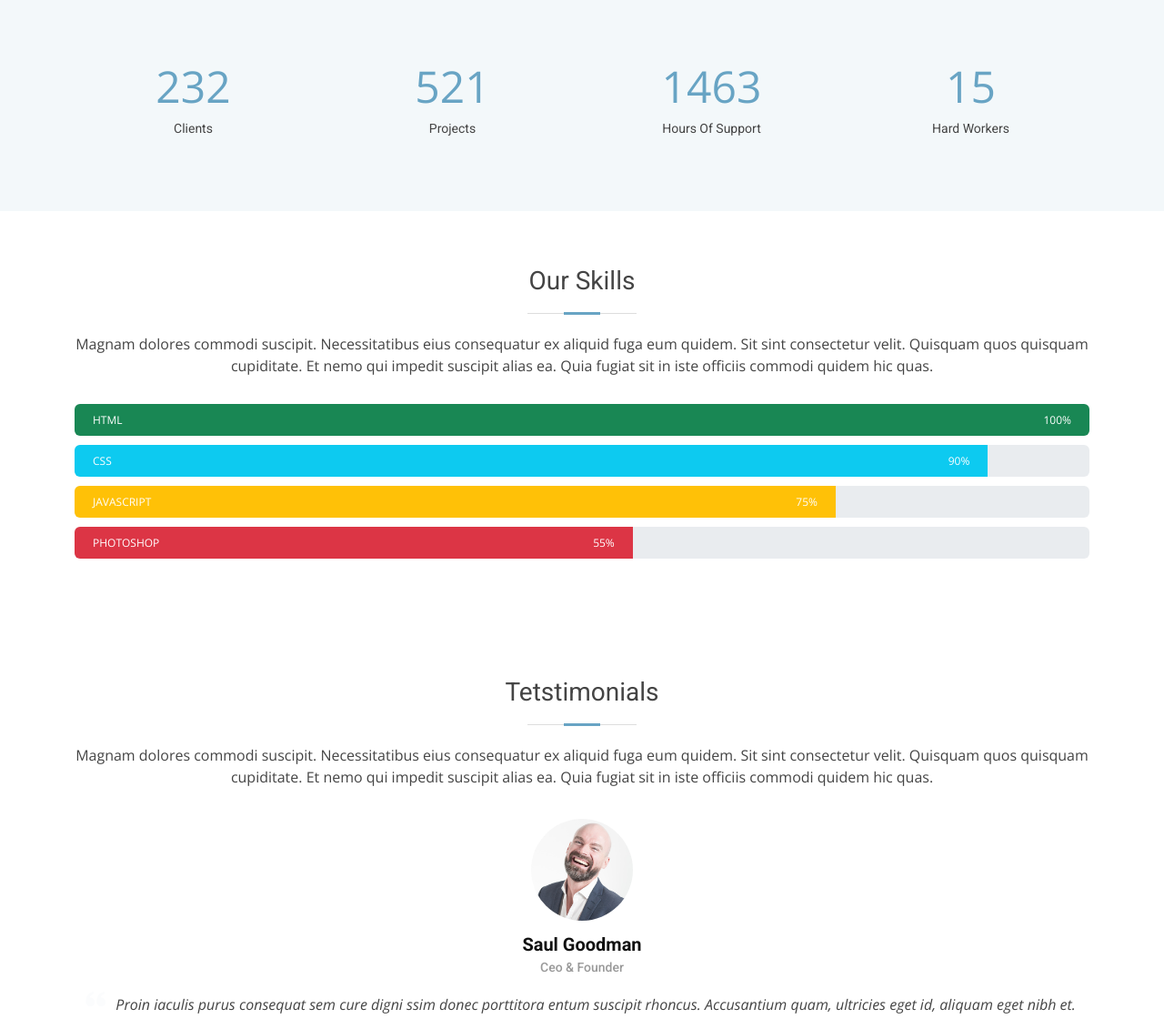
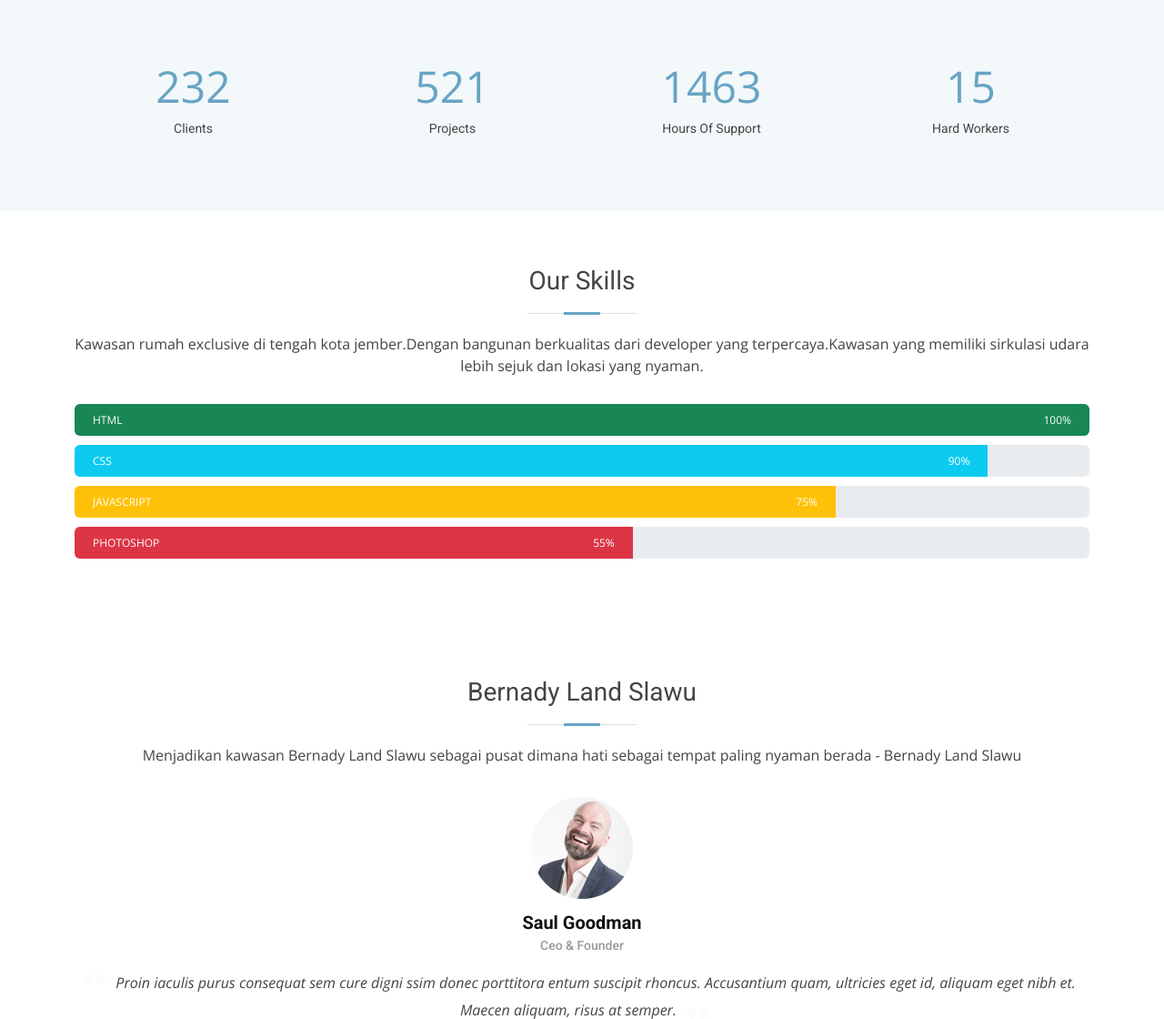
Before and after one commit to mmmutia/Project-WSI, a PHP site: page /about.php in a window 1280 px wide. Shown: the part 595-1715 px from the top of the page at 91% size. Run offline with PHP 8.4, Linux system fonts and the light colour scheme; a user stored in the database is signed in.

Commit message:
Update about.php

```diff
--- a/about.php
+++ b/about.php
@@ -178,7 +178,7 @@ if($userName = $_SESSION['name']){
 
         <div class="section-title">
           <h2>Our Skills</h2>
-          <p>Magnam dolores commodi suscipit. Necessitatibus eius consequatur ex aliquid fuga eum quidem. Sit sint consectetur velit. Quisquam quos quisquam cupiditate. Et nemo qui impedit suscipit alias ea. Quia fugiat sit in iste officiis commodi quidem hic quas.</p>
+          <p>Kawasan rumah exclusive di tengah kota jember.Dengan bangunan berkualitas dari developer yang terpercaya.Kawasan yang memiliki sirkulasi udara lebih sejuk dan lokasi yang nyaman.</p>
         </div>
 
         <div class="skills-content">
@@ -217,8 +217,8 @@ if($userName = $_SESSION['name']){
       <div class="container">
 
         <div class="section-title">
-          <h2>Tetstimonials</h2>
-          <p>Magnam dolores commodi suscipit. Necessitatibus eius consequatur ex aliquid fuga eum quidem. Sit sint consectetur velit. Quisquam quos quisquam cupiditate. Et nemo qui impedit suscipit alias ea. Quia fugiat sit in iste officiis commodi quidem hic quas.</p>
+          <h2>Bernady Land Slawu</h2>
+          <p>Menjadikan kawasan Bernady Land Slawu sebagai pusat dimana hati sebagai tempat paling nyaman berada - Bernady Land Slawu</p>
         </div>
 
         <div class="testimonials-carousel swiper">
```
